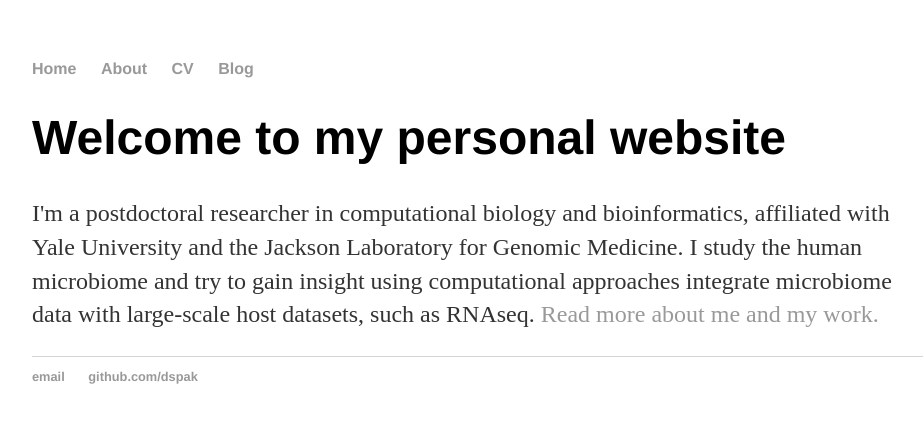
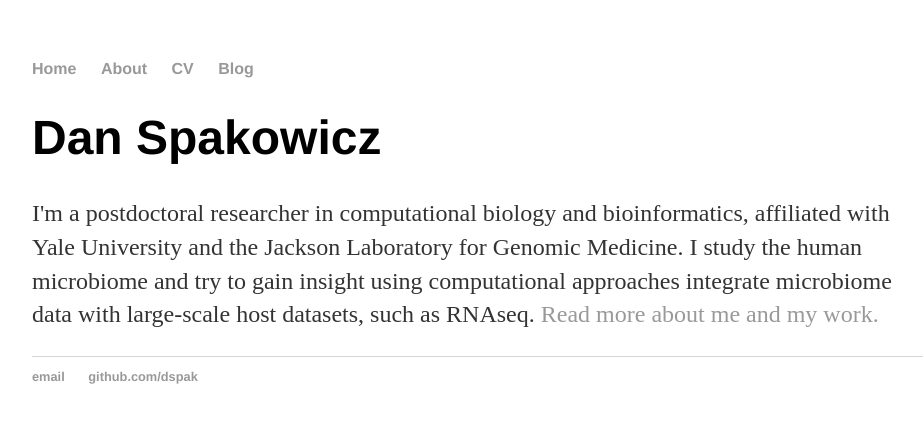
Before and after one commit to dspak/dspak.github.io, a Jekyll site: the page built from index.html, in a window 1280 px wide. Shown: the top 423 px of the page, without its empty margins (160-1083 px from the left). Built offline with Jekyll 4.4.1, drawn with Linux system fonts in a browser that asks for light colours.

Commit message:
Update index.html

```diff
--- a/index.html
+++ b/index.html
@@ -3,6 +3,6 @@ layout: default
 title: Dan Spakowicz
 ---
 <div class="blurb">
-		<h1>Welcome to my personal website</h1>
+		<h1>Dan Spakowicz</h1>
 		<p>I'm a postdoctoral researcher in computational biology and bioinformatics, affiliated with Yale University and the Jackson Laboratory for Genomic Medicine. I study the human microbiome and try to gain insight using computational approaches integrate microbiome data with large-scale host datasets, such as RNAseq.<a href="/about"> Read more about me and my work.</a></p>
 </div><!-- /.blurb -->
```
